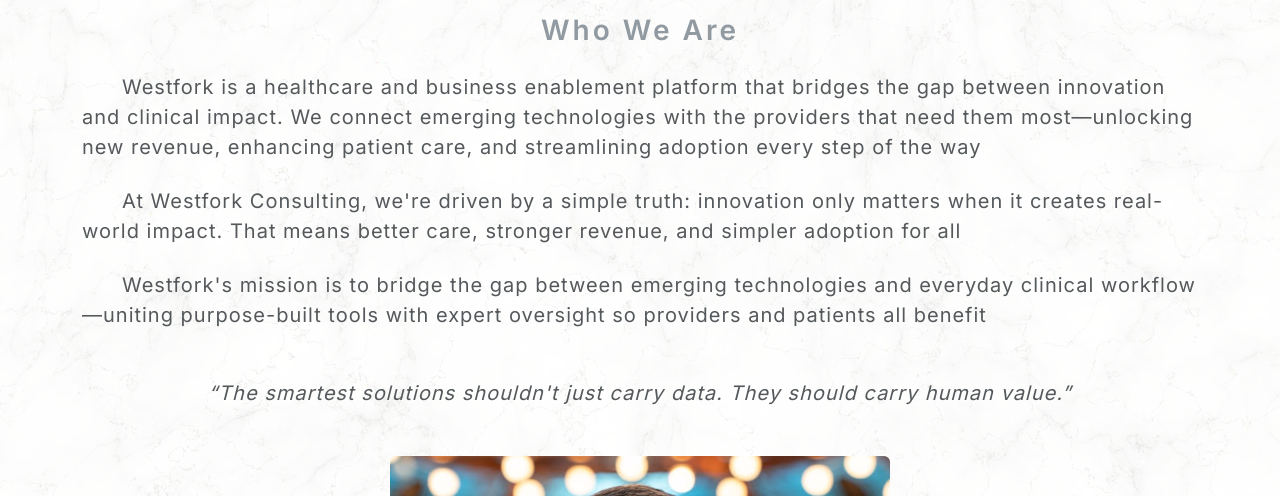
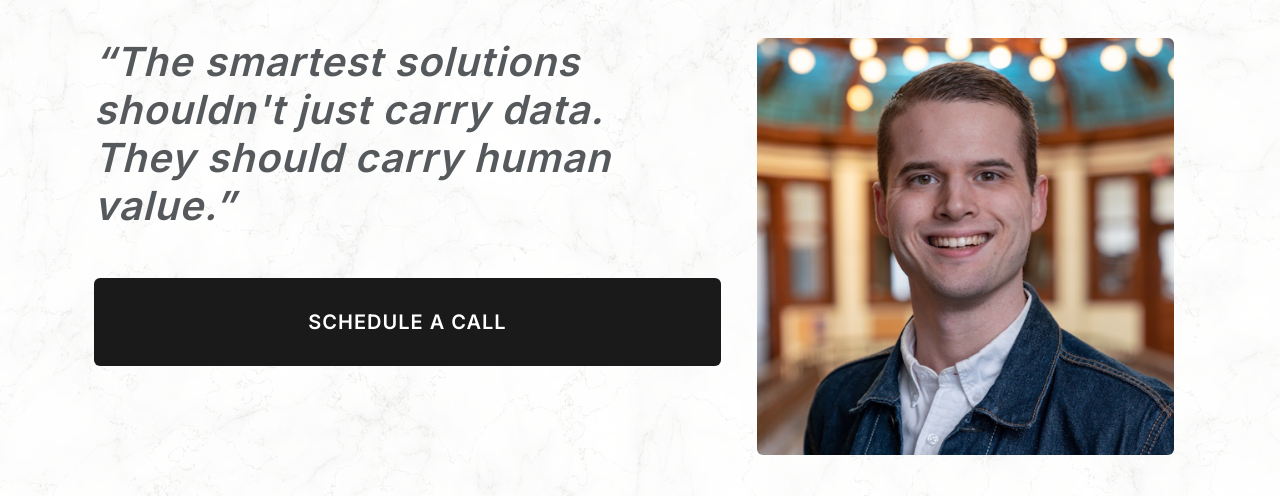
Before and after one commit to arnewport/sales-site-two, a plain HTML site: page index.html in a window 1280 px wide. Shown: the part 125-621 px from the top of the page. Drawn offline with nearby package versions, Linux system fonts and the light colour scheme.

Commit message:
commit before sleep

```diff
--- a/index.html
+++ b/index.html
@@ -14,29 +14,56 @@
     <section class="py-5 text-center">
         <div class="container">
             <h1 class="display-4 fw-bold mb-4">Westfork Consulting</h1>
-            <h2 class="h2 text-muted mb-4">Who We Are</h2>
+
+<div class="container my-5">
+    <div class="row align-items-stretch">
+
+            <div class="col-md-7 d-flex flex-column justify-content-between h-100">
+
+                <blockquote class="blockquote text-start mb-5">
+                    <p class="display-6 fw-semibold fst-italic">
+                        “The smartest solutions shouldn't just carry data.
+                        <br>
+                        They should carry human value.”
+                    </p>
+                </blockquote>
+
+                <a href="https://calendly.com/anewport-zj9w/30min" target="_blank" rel="noopener noreferrer" class="btn btn-primary btn-lg fs-4 rounded">
+                    Schedule a Call
+                </a>
+
+            </div>
+
+            <div class="col-md-5 text-center">
+
+                <div class="container" style="min-width: 250px;">
+                    <img src="portrait.png" alt="headshot" class="img-fluid rounded mb-4">
+                    <div class="text-center my-4">
+                        <p class="h5 fw-bold fs-1 mb-1" style="text-transform: none;">Thomas Smith</p>
+                        <p class="text-muted fs-4 mb-0">Founder and CEO</p>
+                    </div>
+                </div>
+
+            </div>
+
+    </div>
+</div>
+
+            <!-- <blockquote class="blockquote mb-5">
+            <p class="fs-5 fw-bold">"The biggest risk for business leaders today is taking no risk."</p>
+            </blockquote> -->
+            <h2 class="h2 mb-4">Who We Are</h2>
             <p class="lead mb-4 text-start" style="text-indent: 2em;">
             Westfork is a healthcare and business enablement platform that bridges the gap between innovation and clinical impact.
-            We connect emerging technologies with the providers that need them most—unlocking new revenue, enhancing patient care, and streamlining adoption every step of the way
+            We connect emerging technologies with the providers that need them most—unlocking new revenue, enhancing patient care, and streamlining adoption every step of the way.
             </p>
             <p class="lead mb-4 text-start" style="text-indent: 2em;">
             At Westfork Consulting, we're driven by a simple truth: <strong>innovation only matters when it creates real-world impact.</strong>
-            That means better care, stronger revenue, and simpler adoption for all
+            That means better care, stronger revenue, and simpler adoption for all.
             </p>
             <p class=" lead mb-5 text-start" style="text-indent: 2em;">
-            Westfork's mission is to bridge the gap between emerging technologies and everyday clinical workflow—uniting purpose-built tools with expert oversight so providers and patients all benefit
+            Westfork's mission is to bridge the gap between emerging technologies and everyday clinical workflow—uniting purpose-built tools with expert oversight so providers and patients all benefit.
             </p>
-            <blockquote class="blockquote mb-5">
-                <p class="fs-4 fst-italic">“The smartest solutions shouldn't just carry data. They should carry human value.”</p>
-            </blockquote>
-            <img src="portrait.png" alt="headshot" class="img-fluid rounded mb-4">
-            <div class="text-center my-4">
-                <p class="h5 fw-bold fs-1 mb-1" style="text-transform: none;">Thomas Smith</p>
-                <p class="text-muted fs-4 mb-0">Founder and CEO</p>
-            </div>
-            <blockquote class="blockquote mb-5">
-            <p class="fs-5 fw-bold">"The biggest risk for business leaders today is taking no risk."</p>
-            </blockquote>
             <h2 class="h2 fw-bold mb-4">By the Numbers</h2>
             <div class="row text-center">
                 <div class="col-md-4 mb-4">
@@ -56,7 +83,7 @@
                 </div>
             </div>
             <h3 class="h3 fw-bold mb-4">Let's talk about what we can offer you</h2>
-            <a href="https://calendly.com/anewport-zj9w/30min" target="_blank" rel="noopener noreferrer" class="btn btn-primary btn-lg rounded">
+            <a href="https://calendly.com/anewport-zj9w/30min" target="_blank" rel="noopener noreferrer" class="btn btn-primary btn-lg fs-4 rounded">
             Schedule a Call
             </a>
         </div>
```
